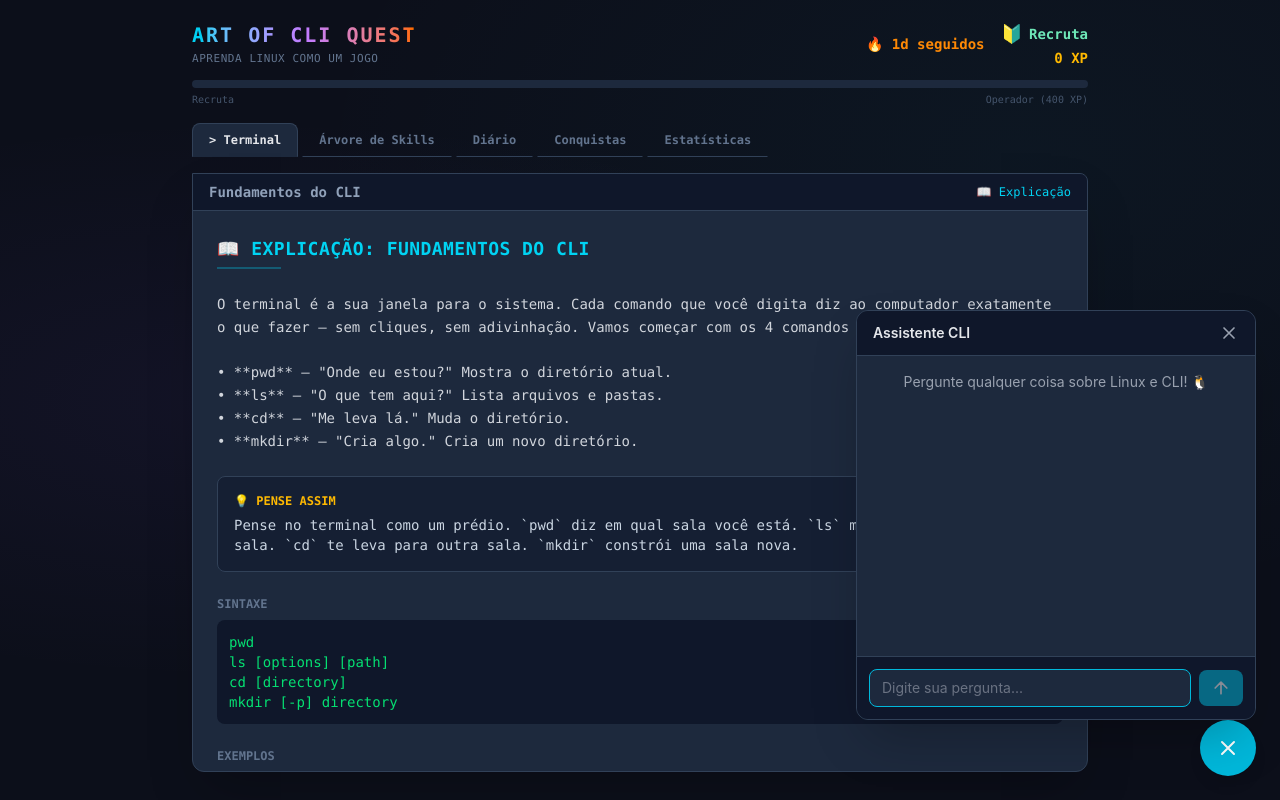
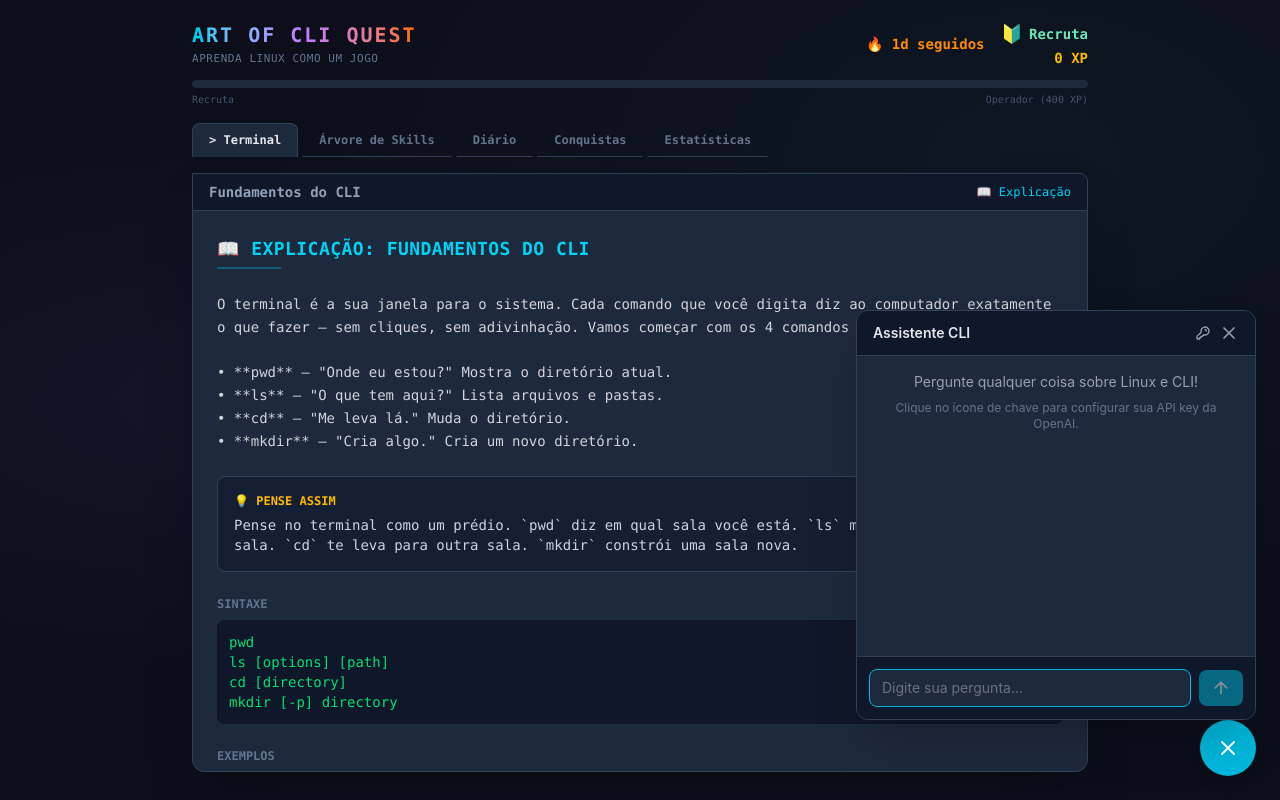
Before and after one commit to enzoofs/linux-learning-game, a React (Vite) app: page / in a window 1280 px wide. Both pictures are taken after a click on the button "Abrir assistente". Built offline with nearby package versions, Linux system fonts and the light colour scheme.

Commit message:
feat: move API key config to in-app UI instead of .env
Players now enter their OpenAI API key directly in the chat panel
via a key icon button. Key is stored in localStorage (browser only),
never exposed in source code. Removes dependency on .env file.

```diff
--- a/src/components/Chat/Chat.tsx
+++ b/src/components/Chat/Chat.tsx
@@ -1,5 +1,5 @@
 import { useState, useRef, useEffect } from 'react';
-import { sendChatMessage } from '../../utils/openai';
+import { sendChatMessage, getStoredApiKey, setStoredApiKey } from '../../utils/openai';
 
 interface ChatMessage {
   role: 'user' | 'assistant';
@@ -18,6 +18,9 @@ export function Chat({ moduleContext }: ChatProps) {
   const [messages, setMessages] = useState<ChatMessage[]>([]);
   const [input, setInput] = useState('');
   const [isLoading, setIsLoading] = useState(false);
+  const [apiKey, setApiKey] = useState(getStoredApiKey);
+  const [showKeyInput, setShowKeyInput] = useState(false);
+  const [keyDraft, setKeyDraft] = useState('');
   const messagesEndRef = useRef<HTMLDivElement>(null);
   const inputRef = useRef<HTMLInputElement>(null);
 
@@ -31,9 +34,28 @@ export function Chat({ moduleContext }: ChatProps) {
     }
   }, [isOpen]);
 
+  function handleSaveKey() {
+    setStoredApiKey(keyDraft);
+    setApiKey(keyDraft.trim());
+    setShowKeyInput(false);
+    setKeyDraft('');
+  }
+
+  function handleRemoveKey() {
+    setStoredApiKey('');
+    setApiKey('');
+    setShowKeyInput(false);
+    setKeyDraft('');
+  }
+
   async function handleSend() {
     const trimmed = input.trim();
     if (!trimmed || isLoading) return;
+
+    if (!apiKey) {
+      setShowKeyInput(true);
+      return;
+    }
 
     const userMessage: ChatMessage = { role: 'user', content: trimmed };
     const updatedMessages = [...messages, userMessage];
@@ -47,14 +69,14 @@ export function Chat({ moduleContext }: ChatProps) {
         content: m.content,
       }));
 
-      const response = await sendChatMessage(apiMessages, moduleContext);
+      const response = await sendChatMessage(apiMessages, apiKey, moduleContext);
       setMessages((prev) => [...prev, { role: 'assistant', content: response }]);
     } catch (error: unknown) {
-      const errorMessage =
-        error instanceof Error && error.message === 'API_KEY_MISSING'
-          ? 'Configure sua chave da API da OpenAI no arquivo .env para usar o assistente.'
-          : 'Erro ao conectar com o assistente. Tente novamente.';
-
+      const msg = error instanceof Error ? error.message : '';
+      let errorMessage = 'Erro ao conectar com o assistente. Tente novamente.';
+      if (msg === 'API_KEY_MISSING' || msg === 'API_ERROR_401') {
+        errorMessage = 'Chave da API inválida ou ausente. Clique no ícone de chave para configurar.';
+      }
       setMessages((prev) => [...prev, { role: 'assistant', content: errorMessage }]);
     } finally {
       setIsLoading(false);
@@ -77,30 +99,12 @@ export function Chat({ moduleContext }: ChatProps) {
         aria-label={isOpen ? 'Fechar assistente' : 'Abrir assistente'}
       >
         {isOpen ? (
-          <svg
-            xmlns="http://www.w3.org/2000/svg"
-            className="w-6 h-6"
-            fill="none"
-            viewBox="0 0 24 24"
-            stroke="currentColor"
-            strokeWidth={2}
-          >
+          <svg xmlns="http://www.w3.org/2000/svg" className="w-6 h-6" fill="none" viewBox="0 0 24 24" stroke="currentColor" strokeWidth={2}>
             <path strokeLinecap="round" strokeLinejoin="round" d="M6 18L18 6M6 6l12 12" />
           </svg>
         ) : (
-          <svg
-            xmlns="http://www.w3.org/2000/svg"
-            className="w-6 h-6"
-            fill="none"
-            viewBox="0 0 24 24"
-            stroke="currentColor"
-            strokeWidth={2}
-          >
-            <path
-              strokeLinecap="round"
-              strokeLinejoin="round"
-              d="M8 12h.01M12 12h.01M16 12h.01M21 12c0 4.418-4.03 8-9 8a9.863 9.863 0 01-4.255-.949L3 20l1.395-3.72C3.512 15.042 3 13.574 3 12c0-4.418 4.03-8 9-8s9 3.582 9 8z"
-            />
+          <svg xmlns="http://www.w3.org/2000/svg" className="w-6 h-6" fill="none" viewBox="0 0 24 24" stroke="currentColor" strokeWidth={2}>
+            <path strokeLinecap="round" strokeLinejoin="round" d="M8 12h.01M12 12h.01M16 12h.01M21 12c0 4.418-4.03 8-9 8a9.863 9.863 0 01-4.255-.949L3 20l1.395-3.72C3.512 15.042 3 13.574 3 12c0-4.418 4.03-8 9-8s9 3.582 9 8z" />
           </svg>
         )}
       </button>
@@ -111,31 +115,79 @@ export function Chat({ moduleContext }: ChatProps) {
           {/* Header */}
           <div className="flex items-center justify-between px-4 py-3 bg-[#0f172a] border-b border-slate-700">
             <h3 className="text-gray-200 font-semibold text-sm">Assistente CLI</h3>
+            <div className="flex items-center gap-2">
+              {/* Key config button */}
+              <button
+                onClick={() => setShowKeyInput((v) => !v)}
+                className="text-gray-400 hover:text-gray-200 transition-colors"
+                aria-label="Configurar chave da API"
+                title={apiKey ? 'Chave configurada' : 'Configurar chave da API'}
+              >
+                <svg xmlns="http://www.w3.org/2000/svg" className="w-4 h-4" fill="none" viewBox="0 0 24 24" stroke="currentColor" strokeWidth={2}>
+                  <path strokeLinecap="round" strokeLinejoin="round" d="M15 7a2 2 0 012 2m4 0a6 6 0 01-7.743 5.743L11 17H9v2H7v2H4a1 1 0 01-1-1v-2.586a1 1 0 01.293-.707l5.964-5.964A6 6 0 1121 9z" />
+                </svg>
+              </button>
+              {/* Close button */}
               <button
                 onClick={() => setIsOpen(false)}
                 className="text-gray-400 hover:text-gray-200 transition-colors"
                 aria-label="Fechar chat"
               >
-              <svg
-                xmlns="http://www.w3.org/2000/svg"
-                className="w-5 h-5"
-                fill="none"
-                viewBox="0 0 24 24"
-                stroke="currentColor"
-                strokeWidth={2}
-              >
+                <svg xmlns="http://www.w3.org/2000/svg" className="w-5 h-5" fill="none" viewBox="0 0 24 24" stroke="currentColor" strokeWidth={2}>
                   <path strokeLinecap="round" strokeLinejoin="round" d="M6 18L18 6M6 6l12 12" />
                 </svg>
               </button>
             </div>
+          </div>
+
+          {/* API Key input panel */}
+          {showKeyInput && (
+            <div className="px-4 py-3 bg-slate-900 border-b border-slate-700 space-y-2">
+              <p className="text-xs text-slate-400">
+                Cole sua chave da API da OpenAI. Ela fica salva apenas no seu navegador.
+              </p>
+              <div className="flex gap-2">
+                <input
+                  type="password"
+                  value={keyDraft}
+                  onChange={(e) => setKeyDraft(e.target.value)}
+                  placeholder={apiKey ? '••••••••' : 'sk-...'}
+                  className="flex-1 bg-slate-800 border border-slate-700 rounded px-2 py-1.5 text-xs text-gray-200 placeholder-gray-500 outline-none focus:border-cyan-500"
+                  onKeyDown={(e) => e.key === 'Enter' && handleSaveKey()}
+                />
+                <button
+                  onClick={handleSaveKey}
+                  disabled={!keyDraft.trim()}
+                  className="px-2 py-1.5 bg-cyan-500 hover:bg-cyan-600 disabled:opacity-50 text-white rounded text-xs transition-colors"
+                >
+                  Salvar
+                </button>
+              </div>
+              {apiKey && (
+                <button
+                  onClick={handleRemoveKey}
+                  className="text-xs text-red-400 hover:text-red-300"
+                >
+                  Remover chave salva
+                </button>
+              )}
+            </div>
+          )}
 
           {/* Messages area */}
           <div className="flex-1 overflow-y-auto p-4 space-y-3 min-h-[300px]">
             {messages.length === 0 && !isLoading && (
               <div className="flex items-center justify-center h-full">
-                <p className="text-gray-400 text-sm text-center">
-                  Pergunte qualquer coisa sobre Linux e CLI! 🐧
+                <div className="text-center">
+                  <p className="text-gray-400 text-sm mb-2">
+                    Pergunte qualquer coisa sobre Linux e CLI!
                   </p>
+                  {!apiKey && (
+                    <p className="text-xs text-slate-500">
+                      Clique no ícone de chave para configurar sua API key da OpenAI.
+                    </p>
+                  )}
+                </div>
               </div>
             )}
 
@@ -185,19 +237,8 @@ export function Chat({ moduleContext }: ChatProps) {
               className="bg-cyan-500 hover:bg-cyan-600 disabled:opacity-50 disabled:cursor-not-allowed text-white rounded-lg px-3 py-2 transition-colors"
               aria-label="Enviar mensagem"
             >
-              <svg
-                xmlns="http://www.w3.org/2000/svg"
-                className="w-5 h-5"
-                fill="none"
-                viewBox="0 0 24 24"
-                stroke="currentColor"
-                strokeWidth={2}
-              >
-                <path
-                  strokeLinecap="round"
-                  strokeLinejoin="round"
-                  d="M12 19V5m0 0l-7 7m7-7l7 7"
-                />
+              <svg xmlns="http://www.w3.org/2000/svg" className="w-5 h-5" fill="none" viewBox="0 0 24 24" stroke="currentColor" strokeWidth={2}>
+                <path strokeLinecap="round" strokeLinejoin="round" d="M12 19V5m0 0l-7 7m7-7l7 7" />
               </svg>
             </button>
           </div>
--- a/src/utils/openai.ts
+++ b/src/utils/openai.ts
@@ -8,6 +8,8 @@ interface ModuleContext {
   phase: string;
 }
 
+const STORAGE_KEY = 'cli-quest-openai-key';
+
 const SYSTEM_PROMPT = `Você é um assistente especialista em Linux e linha de comando (CLI).
 Você ajuda estudantes que estão aprendendo comandos no terminal pela primeira vez.
 Responda sempre em português brasileiro (pt-BR).
@@ -15,11 +17,23 @@ Seja conciso e use exemplos práticos.
 Use formatação simples (sem markdown pesado).
 Se o aluno perguntar algo fora do tema, redirecione gentilmente para Linux/CLI.`;
 
+export function getStoredApiKey(): string {
+  return localStorage.getItem(STORAGE_KEY) || '';
+}
+
+export function setStoredApiKey(key: string): void {
+  if (key.trim()) {
+    localStorage.setItem(STORAGE_KEY, key.trim());
+  } else {
+    localStorage.removeItem(STORAGE_KEY);
+  }
+}
+
 export async function sendChatMessage(
   messages: ChatMessage[],
+  apiKey: string,
   moduleContext?: ModuleContext
 ): Promise<string> {
-  const apiKey = import.meta.env.VITE_OPENAI_API_KEY;
   if (!apiKey) {
     throw new Error('API_KEY_MISSING');
   }
```
Lines whose indentation alone changed are shown as unchanged.
